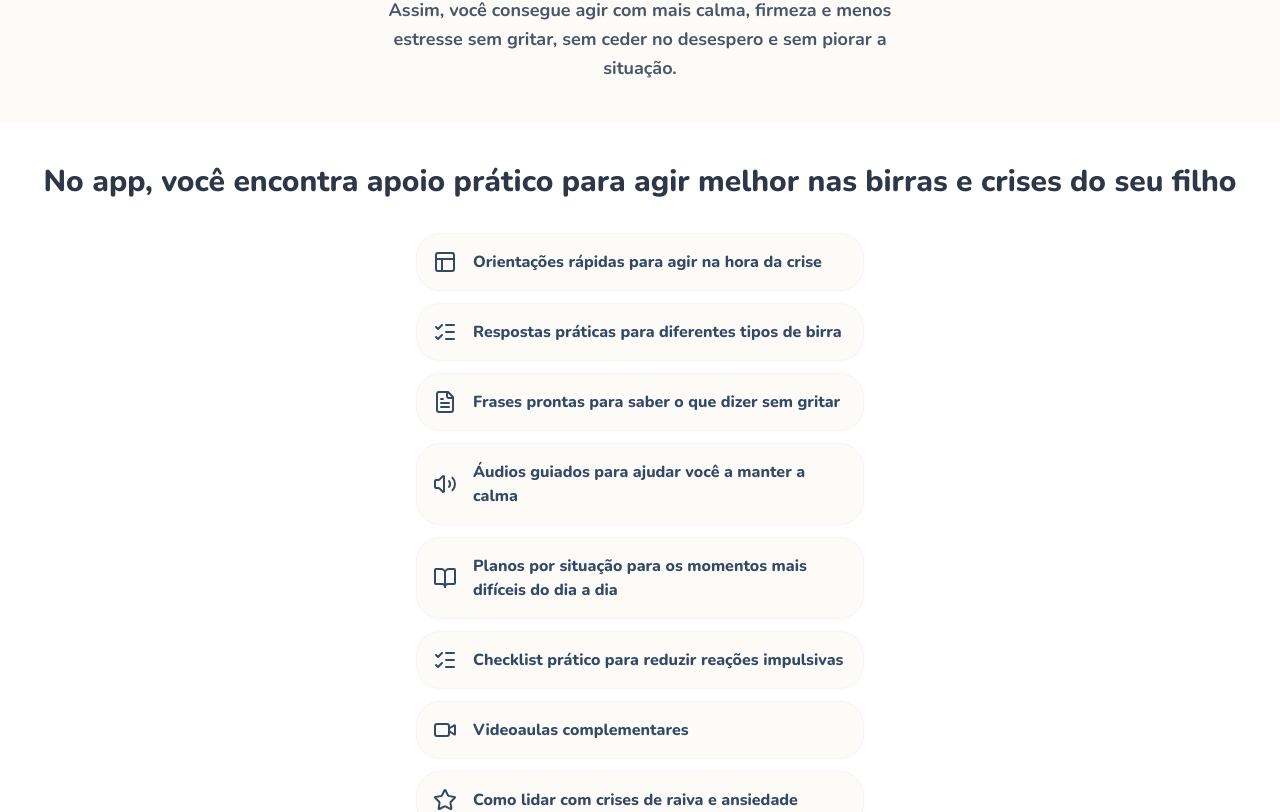
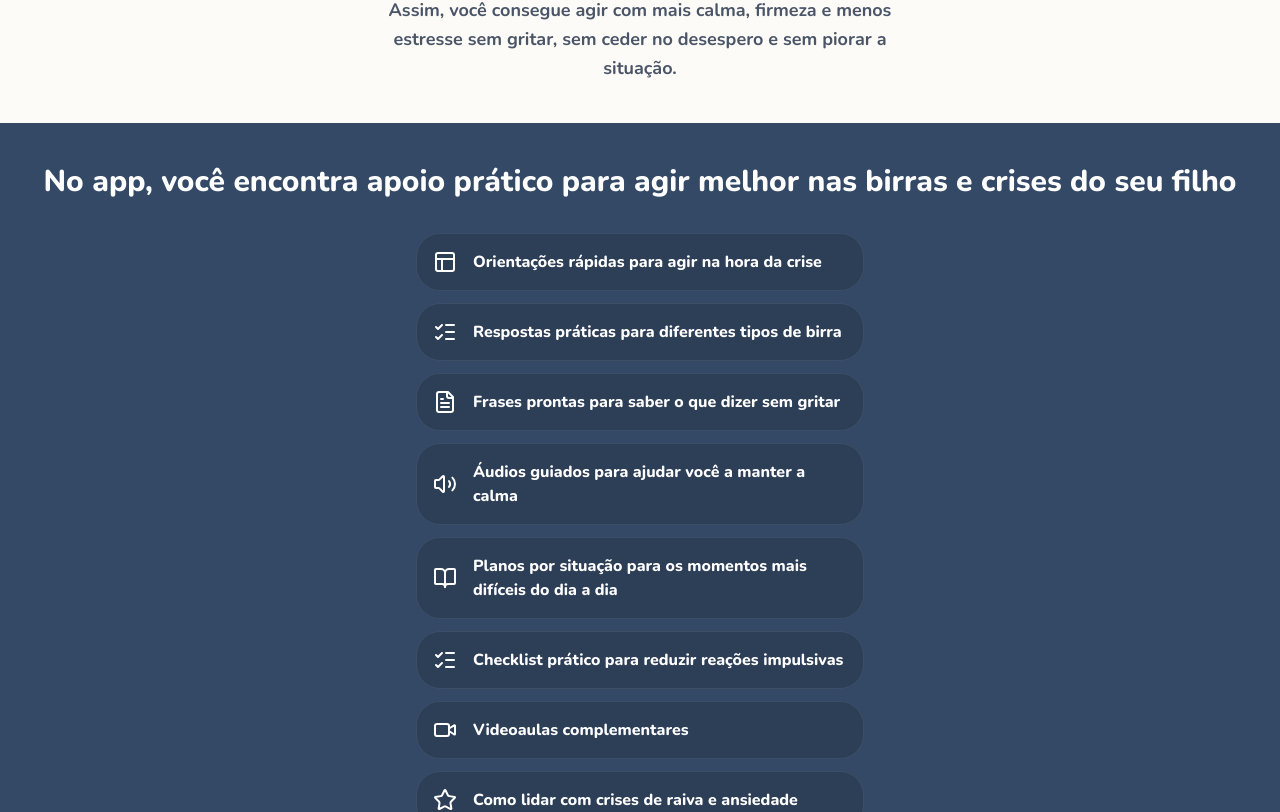
Before and after one commit to jcbusinessdr26-design/Quiz-como-acabar-com-birra-do-seu-filho, a React (Vite) app: page / in a window 1280 px wide. Shown: the part 3039-3851 px from the top of the page. Built offline with nearby package versions, Linux system fonts and the light colour scheme.

Commit message:
feat: bloco O QUE RECEBE com fundo azul e letras brancas

```diff
--- a/src/components/SalesPage.tsx
+++ b/src/components/SalesPage.tsx
@@ -163,8 +163,8 @@ export const SalesPage: React.FC<SalesPageProps> = ({ onPurchase }) => {
       </section>
 
       {/* BLOCO 6 — O QUE A PESSOA RECEBE */}
-      <section className="px-6 py-10 bg-white">
-        <motion.h2 initial="hidden" whileInView="visible" variants={itemVariants} className="text-2xl sm:text-3xl font-black text-[#2D3748] mb-8 text-center leading-tight">
+      <section className="px-6 py-10 bg-[#344966]">
+        <motion.h2 initial="hidden" whileInView="visible" variants={itemVariants} className="text-2xl sm:text-3xl font-black text-white mb-8 text-center leading-tight">
           No app, você encontra apoio prático para agir melhor nas birras e crises do seu filho
         </motion.h2>
 
@@ -185,10 +185,10 @@ export const SalesPage: React.FC<SalesPageProps> = ({ onPurchase }) => {
               initial="hidden"
               whileInView="visible"
               variants={itemVariants}
-              className="flex items-center gap-4 p-4 bg-[#FDFBF7] rounded-[1.5rem] border border-gray-100"
+              className="flex items-center gap-4 p-4 bg-[#2D3E57] rounded-[1.5rem] border border-[#3D4E67]"
             >
-              <item.icon className="w-6 h-6 text-[#344966] flex-shrink-0" />
-              <span className="font-black text-[#344966] text-base">{item.title}</span>
+              <item.icon className="w-6 h-6 text-white flex-shrink-0" />
+              <span className="font-black text-white text-base">{item.title}</span>
             </motion.div>
           ))}
         </div>
```
